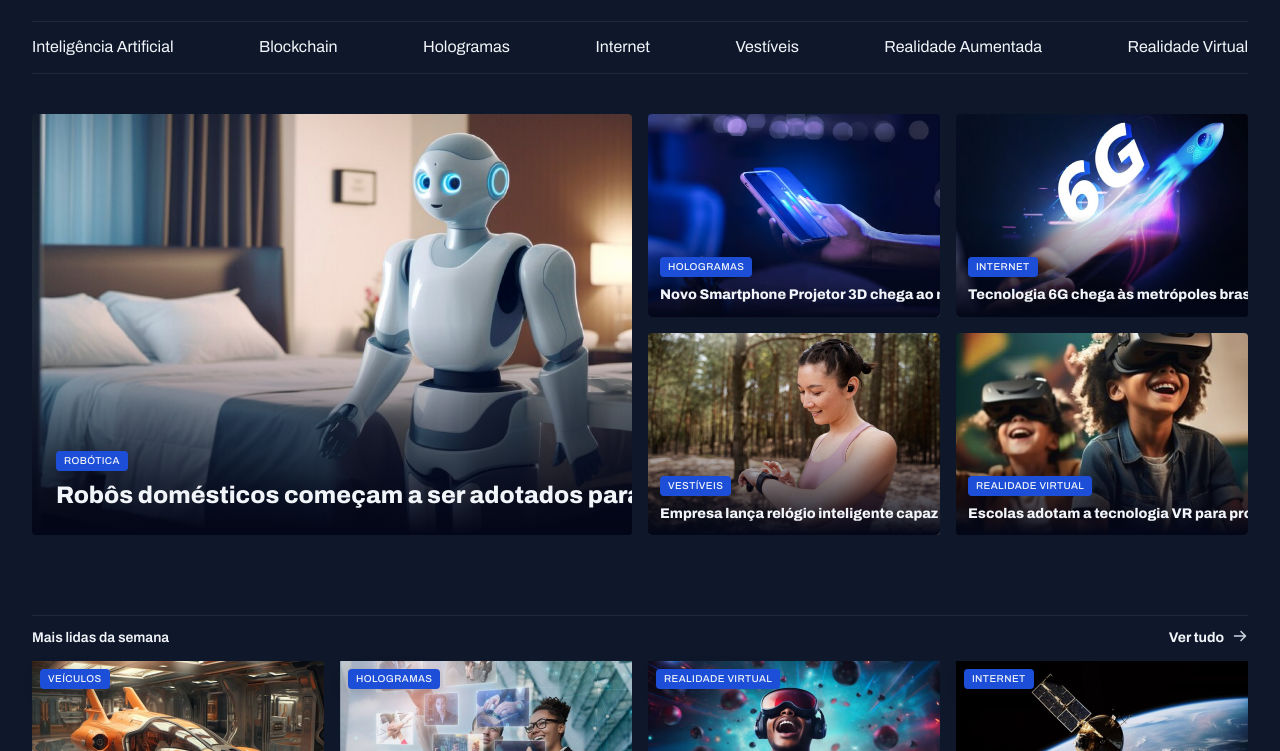
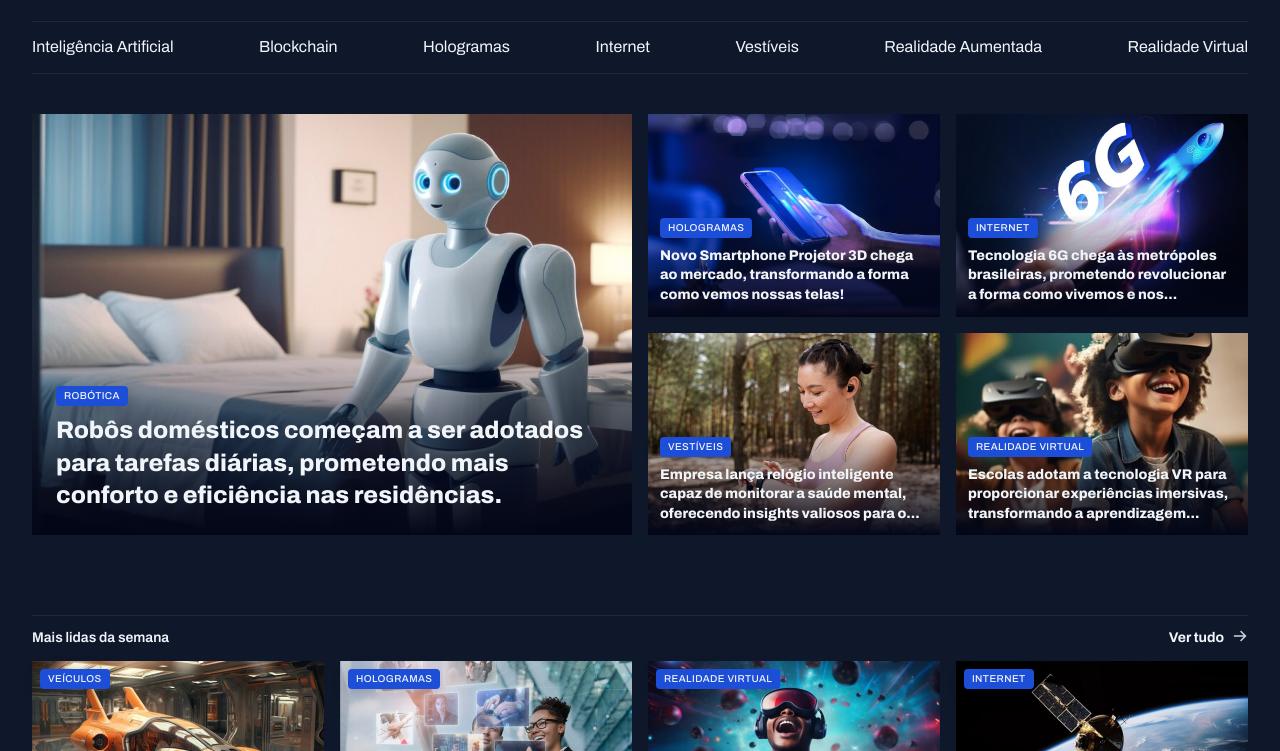
Before and after one commit to beefreguglia/full-stack-technews, a plain HTML site: page index.html in a window 1280 px wide. Shown: the part 49-800 px from the top of the page. Drawn offline with Linux system fonts and the light colour scheme.

Commit message:
Correct cards

```diff
--- a/styles/sections.css
+++ b/styles/sections.css
@@ -37,7 +37,7 @@ section header {
     width: 100%;
     position: relative;
     border-radius: 4px;
-    overflow: hidden;
+
     height: 100%;
     display: flex;
     align-items: center;
@@ -63,9 +63,6 @@ section header {
       }
 
       h2 {
-        overflow: hidden;
-        text-overflow: ellipsis;
-        white-space: nowrap;
         margin-top: .5rem;
       }
     }
```
